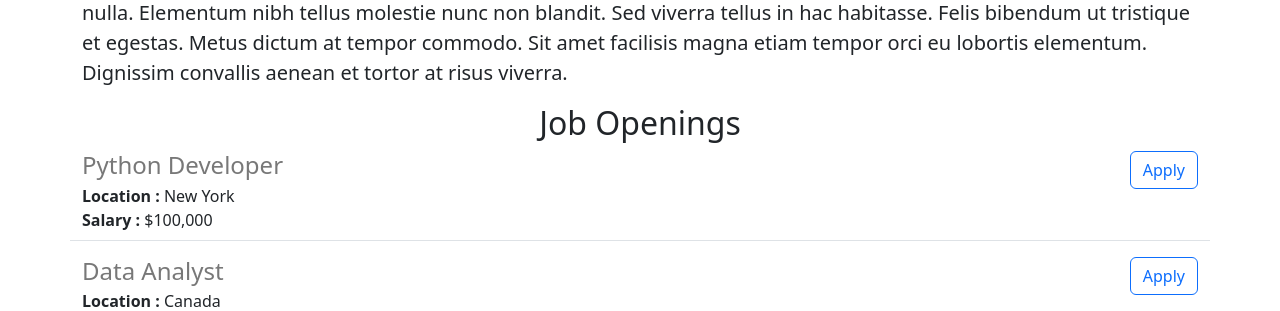
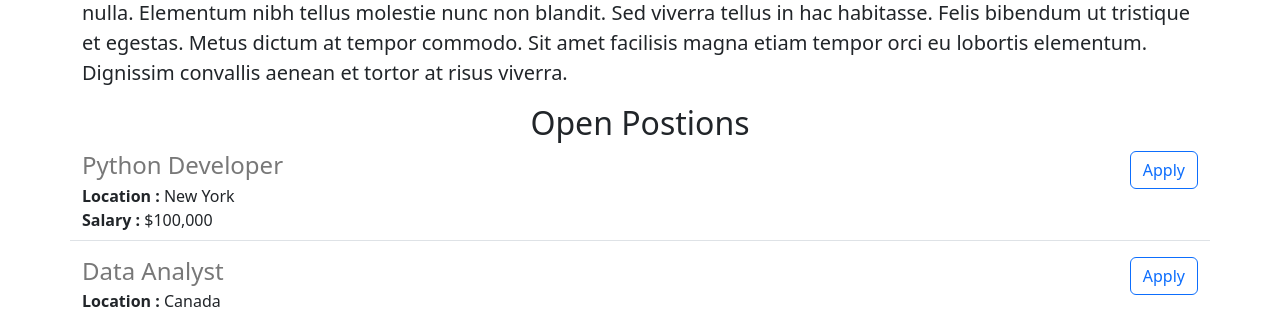
Before and after one commit to rein55/practice_career_website, a Flask app: page / in a window 1280 px wide. Shown: the part 608-919 px from the top of the page. Run offline with Flask 3, Linux system fonts and the light colour scheme.

Commit message:
Open Positions

```diff
--- a/templates/home.html
+++ b/templates/home.html
@@ -21,7 +21,7 @@
       <p class="lead">
         Lorem ipsum dolor sit amet, consectetur adipiscing elit, sed do eiusmod tempor incididunt ut labore et dolore magna aliqua. Et netus et malesuada fames ac turpis. Sit amet justo donec enim diam vulputate ut pharetra. Vel fringilla est ullamcorper eget nulla facilisi etiam. Tortor consequat id porta nibh venenatis cras. Egestas erat imperdiet sed euismod. Congue mauris rhoncus aenean vel elit scelerisque mauris pellentesque. Sollicitudin nibh sit amet commodo nulla. Elementum nibh tellus molestie nunc non blandit. Sed viverra tellus in hac habitasse. Felis bibendum ut tristique et egestas. Metus dictum at tempor commodo. Sit amet facilisis magna etiam tempor orci eu lobortis elementum. Dignissim convallis aenean et tortor at risus viverra.
       </p>
-      <h2 class="text-center mt-2">Job Openings</h2>
+      <h2 class="text-center mt-2">Open Postions</h2>
       <div>
         {%   for job in jobs %}
             {% include 'jobitem.html' %}
```
